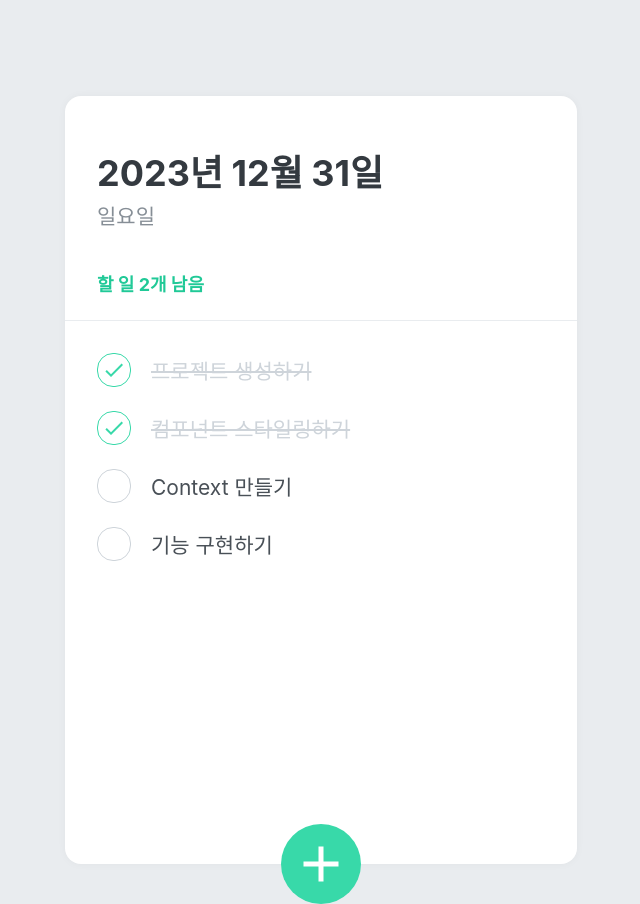
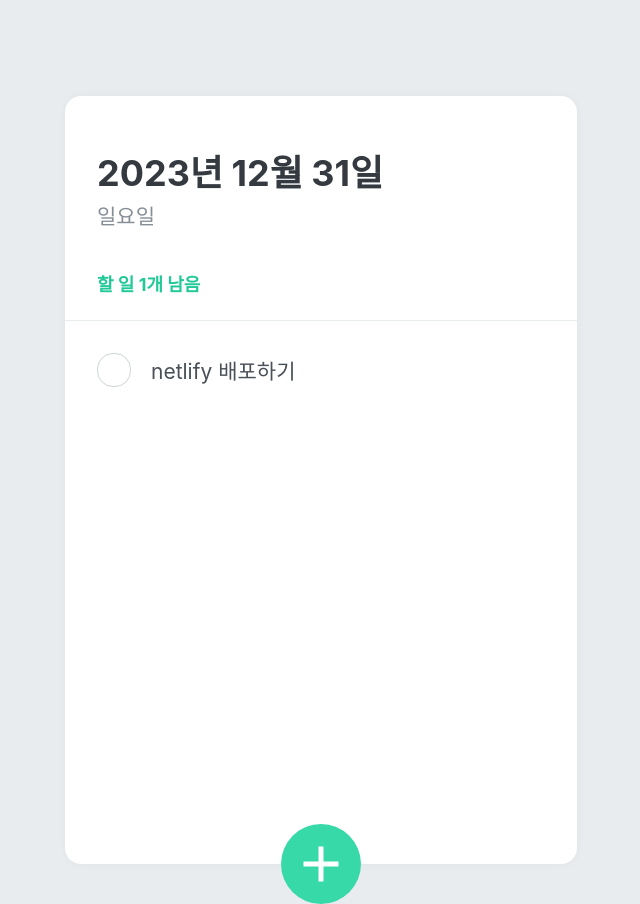
Before and after one commit to sophie925/ts-todolist, a React (Create React App) app: page / in a window 1280 px wide. Shown: the whole page, without its empty margins (319-959 px from the left). Built offline with nearby package versions, Linux system fonts and the light colour scheme.

Commit message:
netlify 배포 후 첫 커밋 - reducer 초기값 변경

```diff
--- a/src/TodoContext.tsx
+++ b/src/TodoContext.tsx
@@ -24,22 +24,7 @@ const TodoNextIdContext = createContext<React.MutableRefObject<number> | null>(n
 const initialTodos: State = [
     {
         id: 1,
-        text: '프로젝트 생성하기',
-        done: true
-    },
-    {
-        id: 2,
-        text: '컴포넌트 스타일링하기',
-        done: true
-    },
-    {
-        id: 3,
-        text: 'Context 만들기',
-        done: false
-    },
-    {
-        id: 4,
-        text: '기능 구현하기',
+        text: 'netlify 배포하기',
         done: false
     }
 ];
--- a/src/components/TodoTemplate.tsx
+++ b/src/components/TodoTemplate.tsx
@@ -1,4 +1,5 @@
 import styled from "styled-components";
+
 type TemplateProps = {
     children: React.ReactNode;
 }
```
